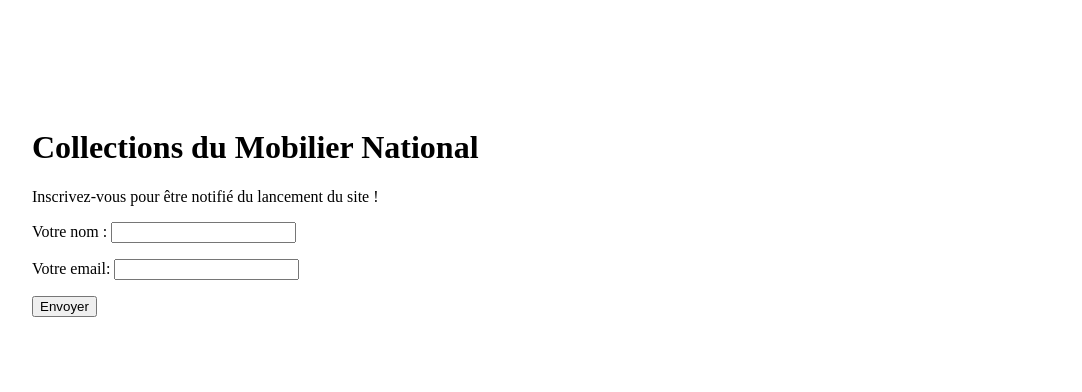
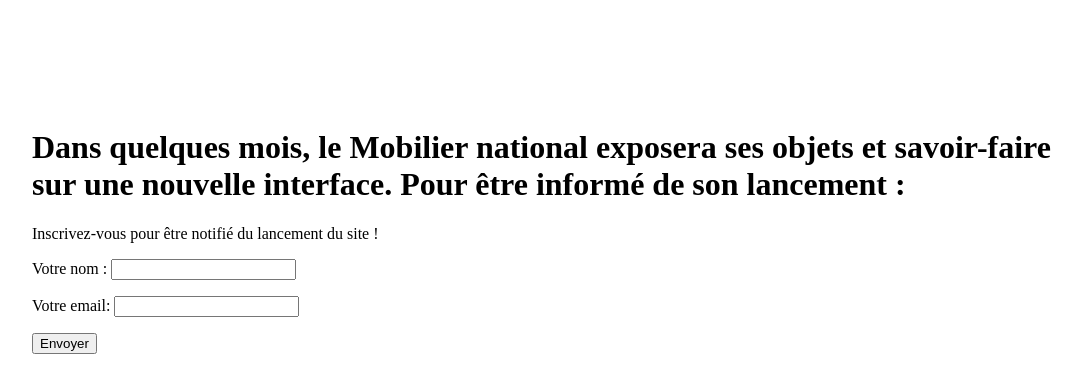
Before and after one commit to entrepreneur-interet-general/gobelins-landingpage, a plain HTML site: page index.html in a window 1280 px wide. Shown: the whole page, without its empty margins (76-1158 px from the left). Drawn offline with Linux system fonts and the light colour scheme.

Commit message:
Update index.html

```diff
--- a/index.html
+++ b/index.html
@@ -18,7 +18,8 @@
 </head>
 
 <body>
-    <h1>Collections du Mobilier National</h1>
+    <h1>Dans quelques mois, le Mobilier national exposera ses objets et savoir-faire sur une nouvelle interface.
+    Pour être informé de son lancement :</h1>
     <p>Inscrivez-vous pour être notifié du lancement du site !</p>
     <form name="contact" method="POST" action="ok" netlify netlify-honeypot="human-after-all">
         <p class="hidden">
```
